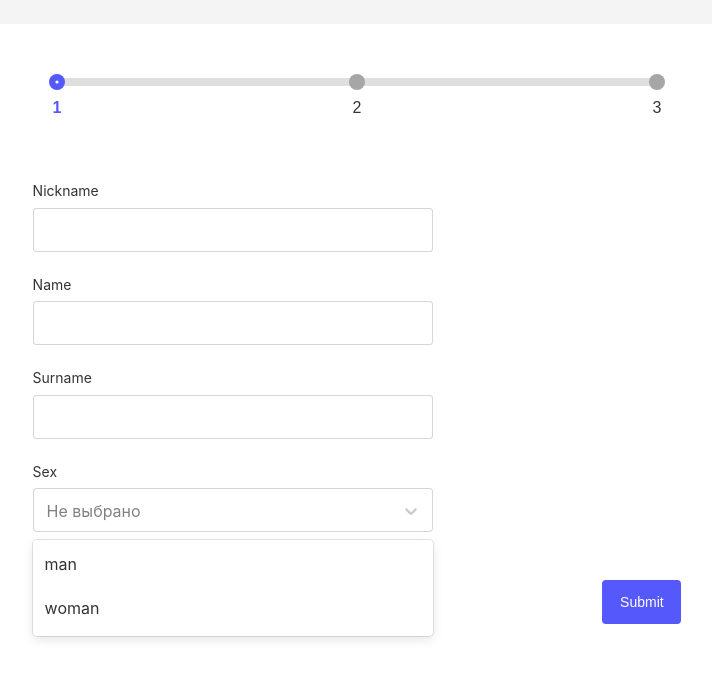
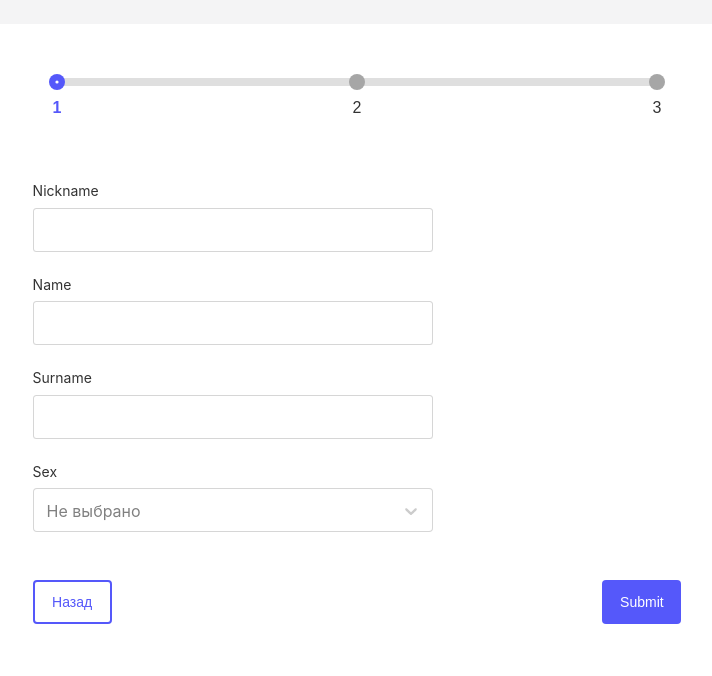
Before and after one commit to kumancev/cloud-test-assignment, a React (Vite) app: page /create in a window 1280 px wide. Shown: the top 676 px of the page, without its empty margins (283-995 px from the left). Built offline with nearby package versions, Linux system fonts and the light colour scheme.

Commit message:
fix: minor fix

```diff
--- a/src/sections/Form/Step1/Step1.tsx
+++ b/src/sections/Form/Step1/Step1.tsx
@@ -110,7 +110,6 @@ const Step1 = () => {
                 components={{
                   IndicatorSeparator: () => null,
                 }}
-                menuIsOpen={true}
               />
             )}
             rules={{ required: true }}
```
